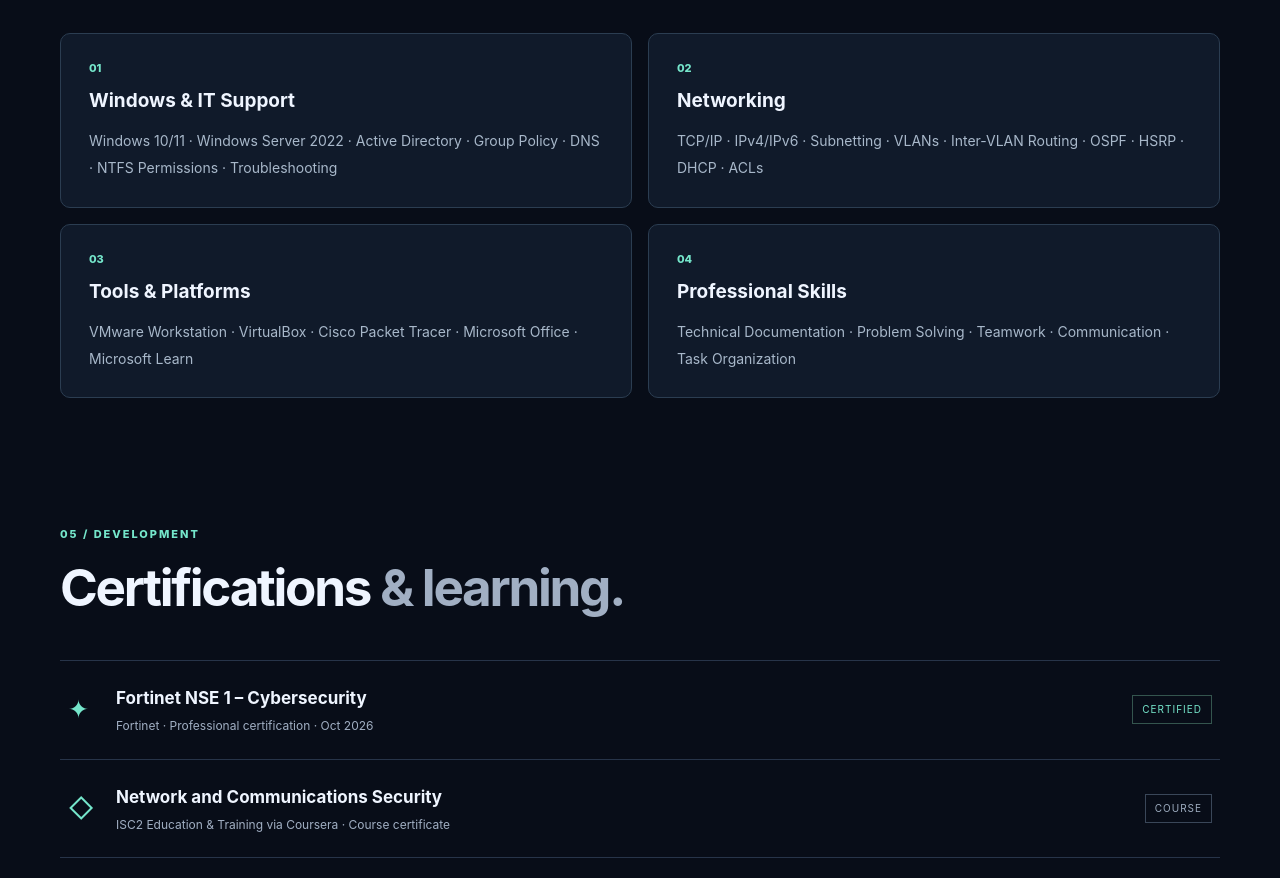
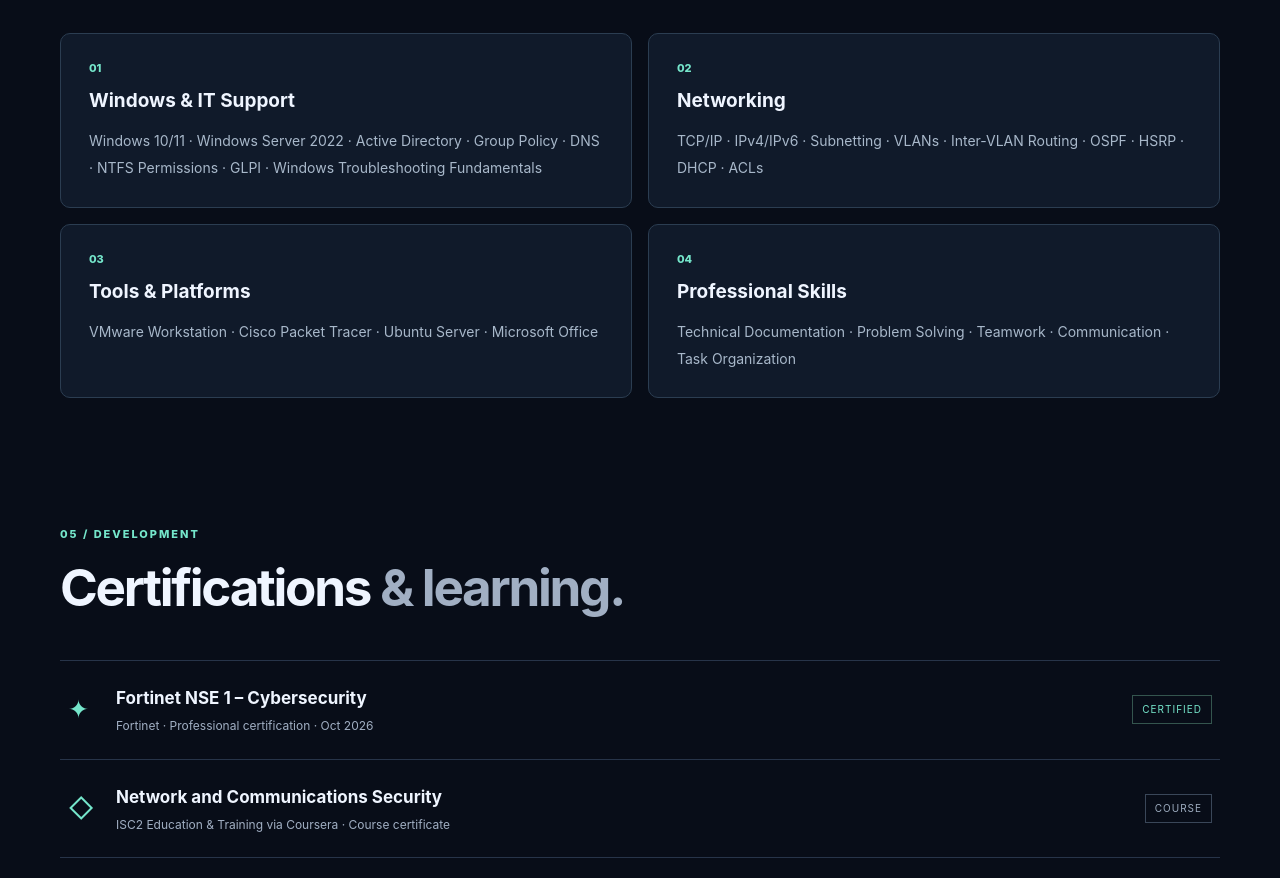
Before and after one commit to Amr-Alferaidi/Amr-Alferaidi.github.io, a plain HTML site: page index.html in a window 1280 px wide. Shown: the part 4200-5078 px from the top of the page. Drawn offline with Linux system fonts and the light colour scheme.

Commit message:
Update index.html

```diff
--- a/index.html
+++ b/index.html
@@ -350,7 +350,7 @@
                     <div class="skill-panel">
                         <div class="skill-number">01</div>
                         <h3>Windows &amp; IT Support</h3>
-                        <p>Windows 10/11 · Windows Server 2022 · Active Directory · Group Policy · DNS · NTFS Permissions · Troubleshooting</p>
+                        <p>Windows 10/11 · Windows Server 2022 · Active Directory · Group Policy · DNS · NTFS Permissions · GLPI · Windows Troubleshooting Fundamentals</p>
                     </div>
                     <div class="skill-panel">
                         <div class="skill-number">02</div>
@@ -360,7 +360,7 @@
                     <div class="skill-panel">
                         <div class="skill-number">03</div>
                         <h3>Tools &amp; Platforms</h3>
-                        <p>VMware Workstation · VirtualBox · Cisco Packet Tracer · Microsoft Office · Microsoft Learn</p>
+                        <p>VMware Workstation · Cisco Packet Tracer · Ubuntu Server · Microsoft Office</p>
                     </div>
                     <div class="skill-panel">
                         <div class="skill-number">04</div>
```
